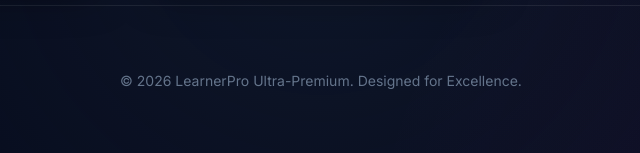
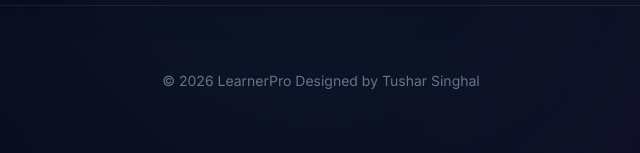
Before and after one commit to tsinghal451/Cognizant_Batch5_TusharSinghal, a website: page Multi-Page E-Learning Platform/index.html in a window 1280 px wide. Shown: the part 1293-1446 px from the top of the page, 319-959 px from the left. Drawn offline with Linux system fonts and the light colour scheme.

Commit message:
Update footer copyright text and designer credit

```diff
--- a/Multi-Page E-Learning Platform/index.html
+++ b/Multi-Page E-Learning Platform/index.html
@@ -68,7 +68,7 @@
 
     <footer>
         <div class="container text-center">
-            <p>&copy; 2026 LearnerPro Ultra-Premium. Designed for Excellence.</p>
+            <p>&copy; 2026 LearnerPro Designed by Tushar Singhal</p>
         </div>
     </footer>
 
```
